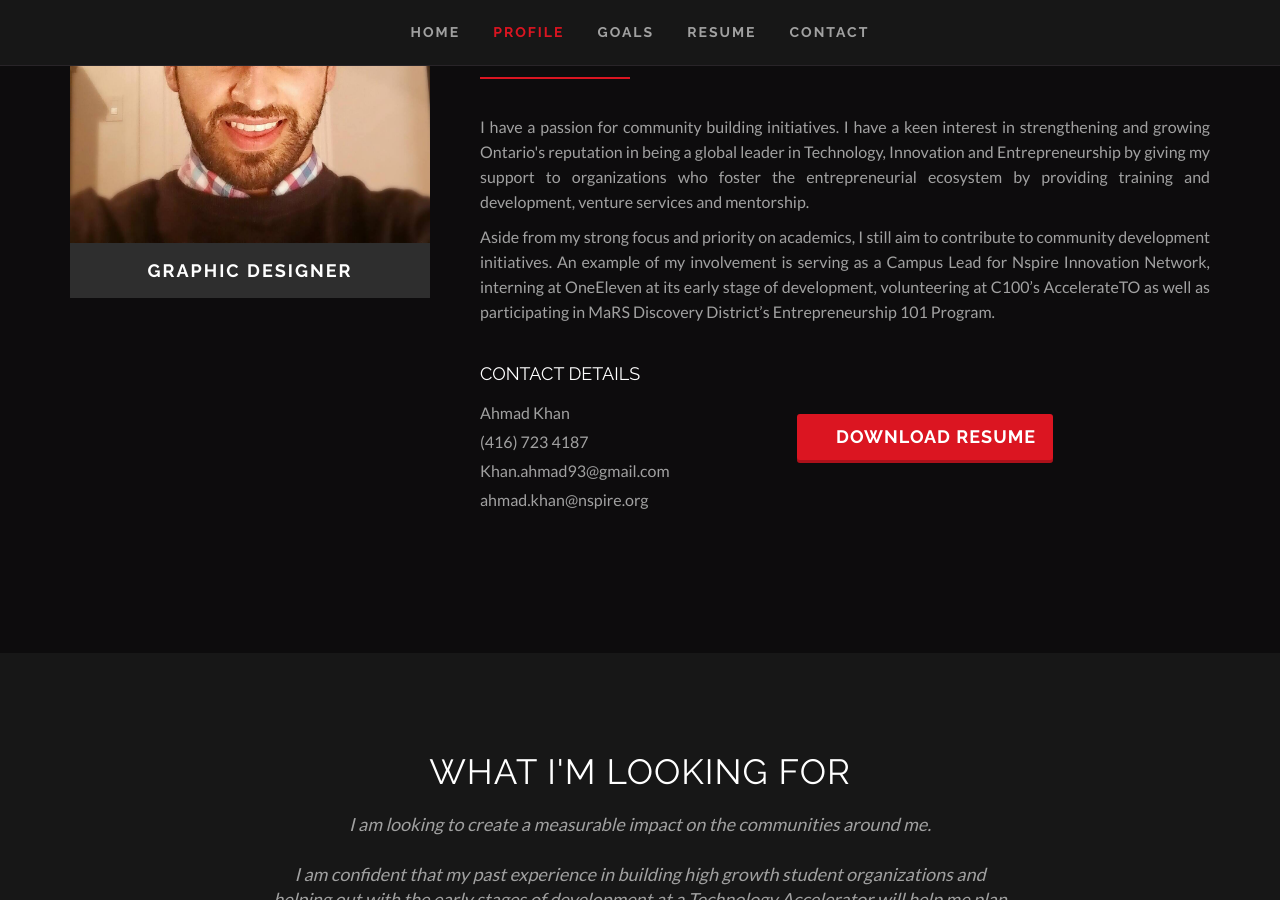
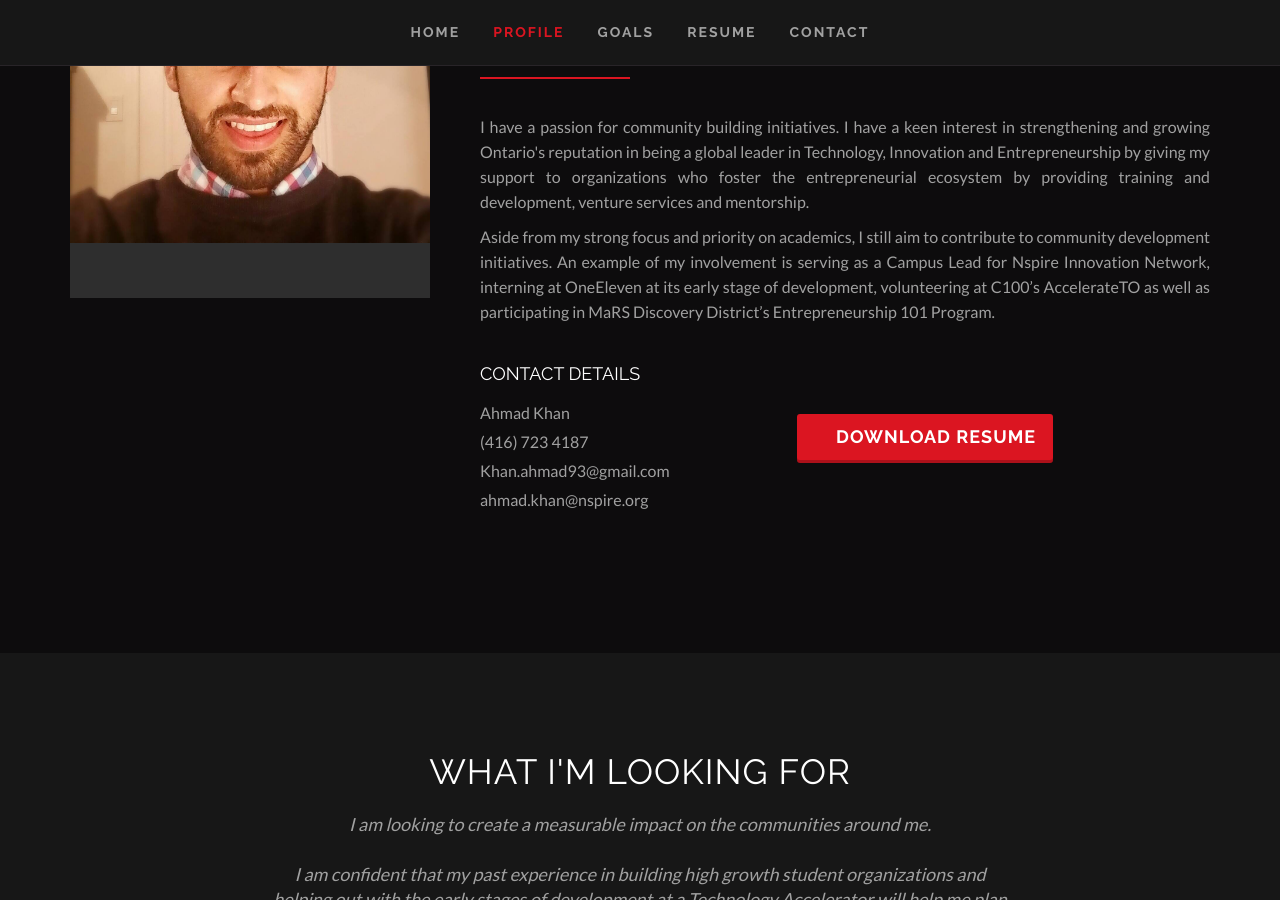
Before and after one commit to clearcareer/AhmadKhan, a Jekyll site: the page built from index.html, in a window 1280 px wide and 900 px high, scrolled down 1118 px. Built offline with Jekyll 4.4.1, drawn with Linux system fonts in a browser that asks for light colours; some web fonts are replaced.

Commit message:
Updated '/index.html' via CloudCannon

```diff
--- a/index.html
+++ b/index.html
@@ -158,7 +158,7 @@
                         <div class="profile-picture style-two">
                             <img src="{{ page.profilepic_path }}" alt="profile picture" class="img-responsive" />
 
-                            <h4 class="title editable">Graphic Designer</h4>
+                            <h4 class="title editable"></h4>
                         </div>
                     </div>
                     <!-- //PROFILE PICTURE END -->
```
